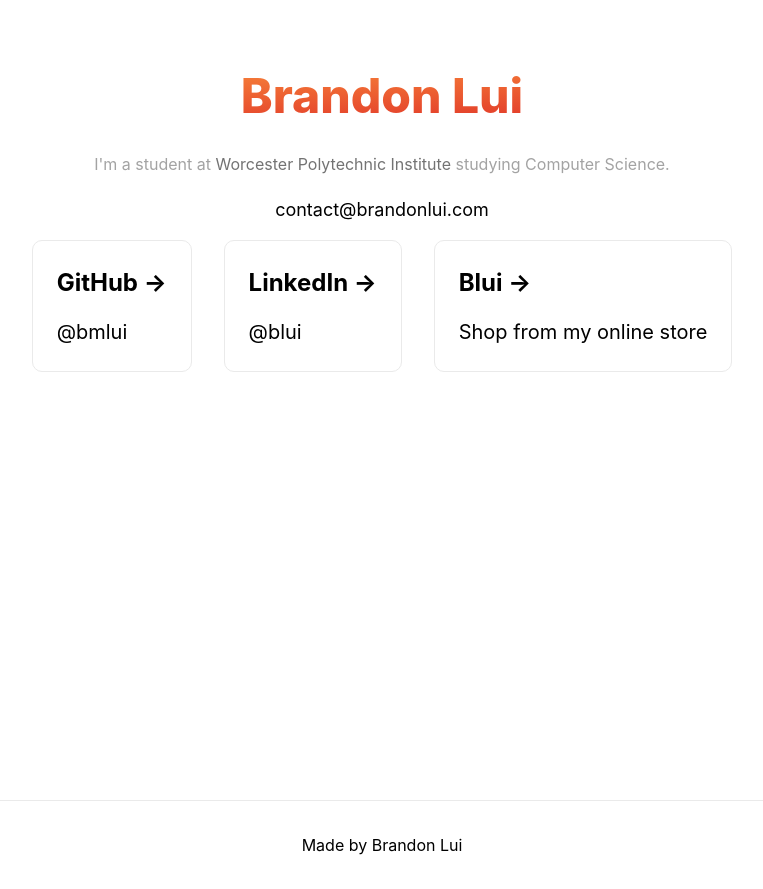
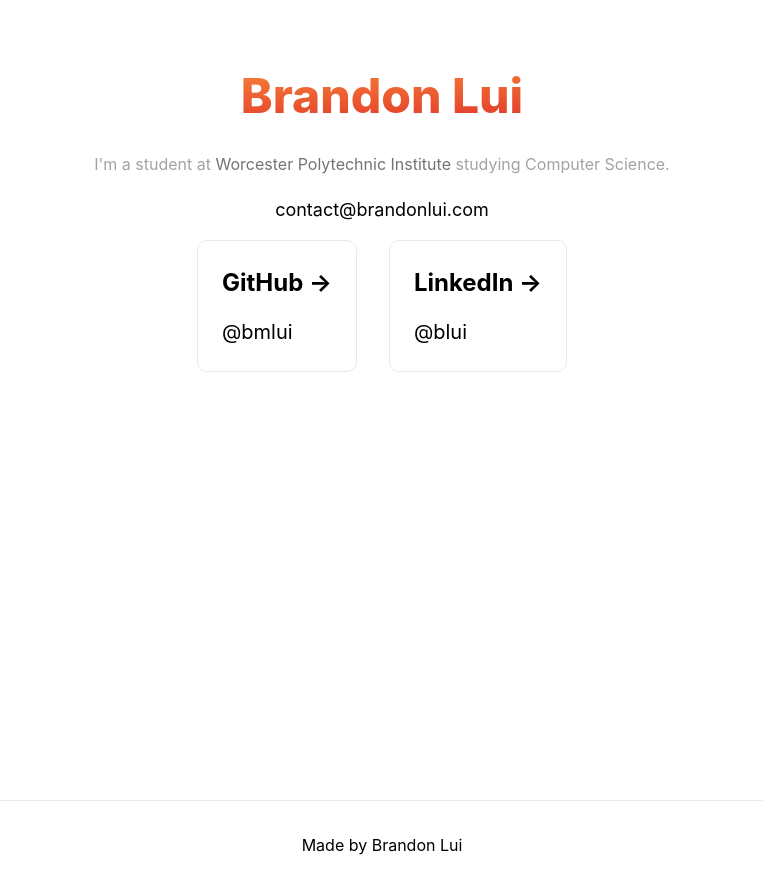
Before and after one commit to bmlui/nextjs-brandonlui.com, a Next.js app: page / in a window 1280 px wide. Shown: the whole page, without its empty margins (258-1021 px from the left). Built offline with nearby package versions, Linux system fonts and the light colour scheme.

Commit message:
Update index.js

```diff
--- a/pages/index.js
+++ b/pages/index.js
@@ -25,10 +25,7 @@ export default function Home() {
             <h2 className='font-bold'>LinkedIn &rarr;</h2>
             <p>@blui</p>
           </a>
-  <a href="https://www.blui.co" className={styles.card}>
-            <h2 className='font-bold'>Blui &rarr;</h2>
-            <p>Shop from my online store</p>
-          </a>
+
 
         </div>
       </main>
```
